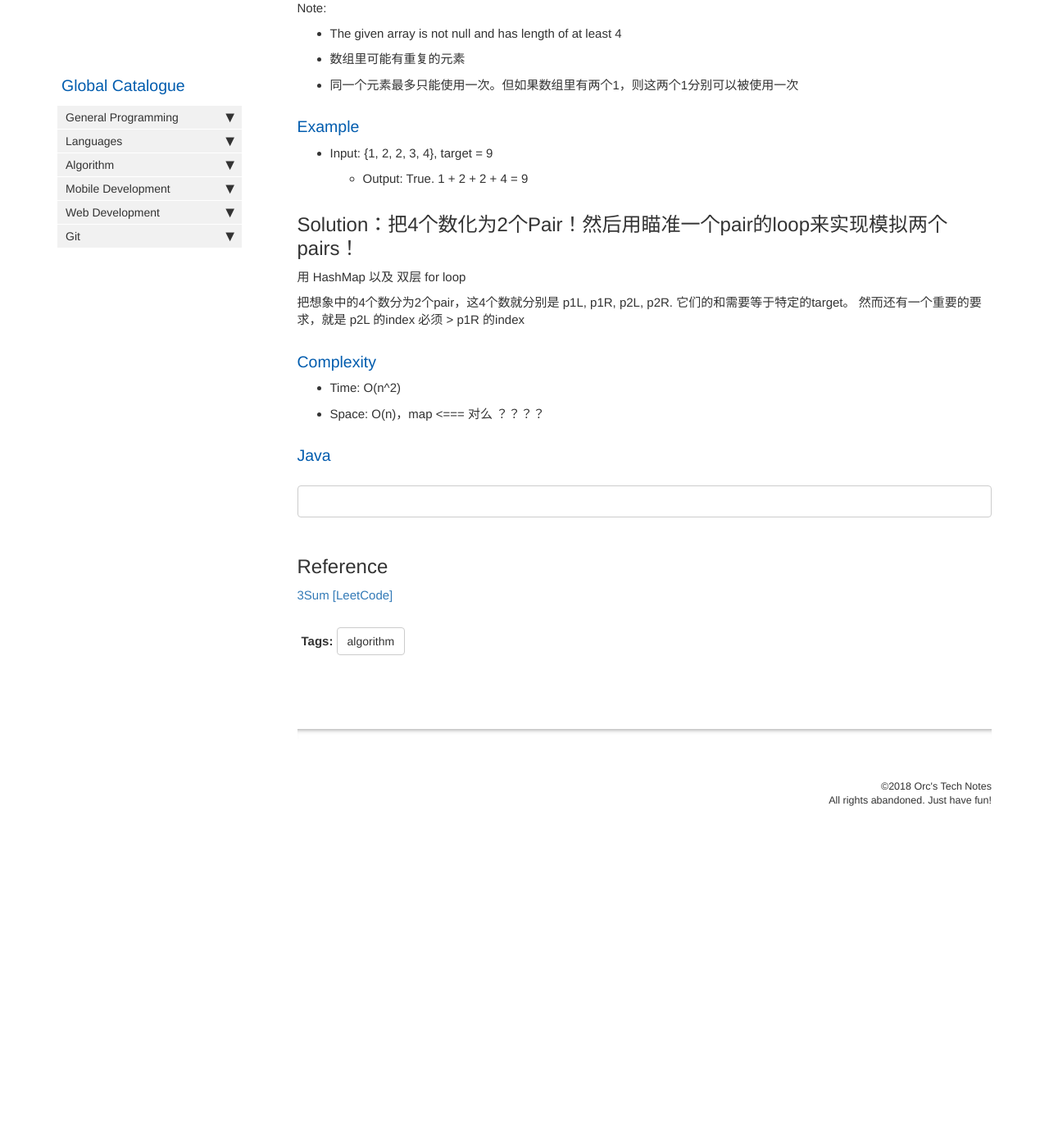
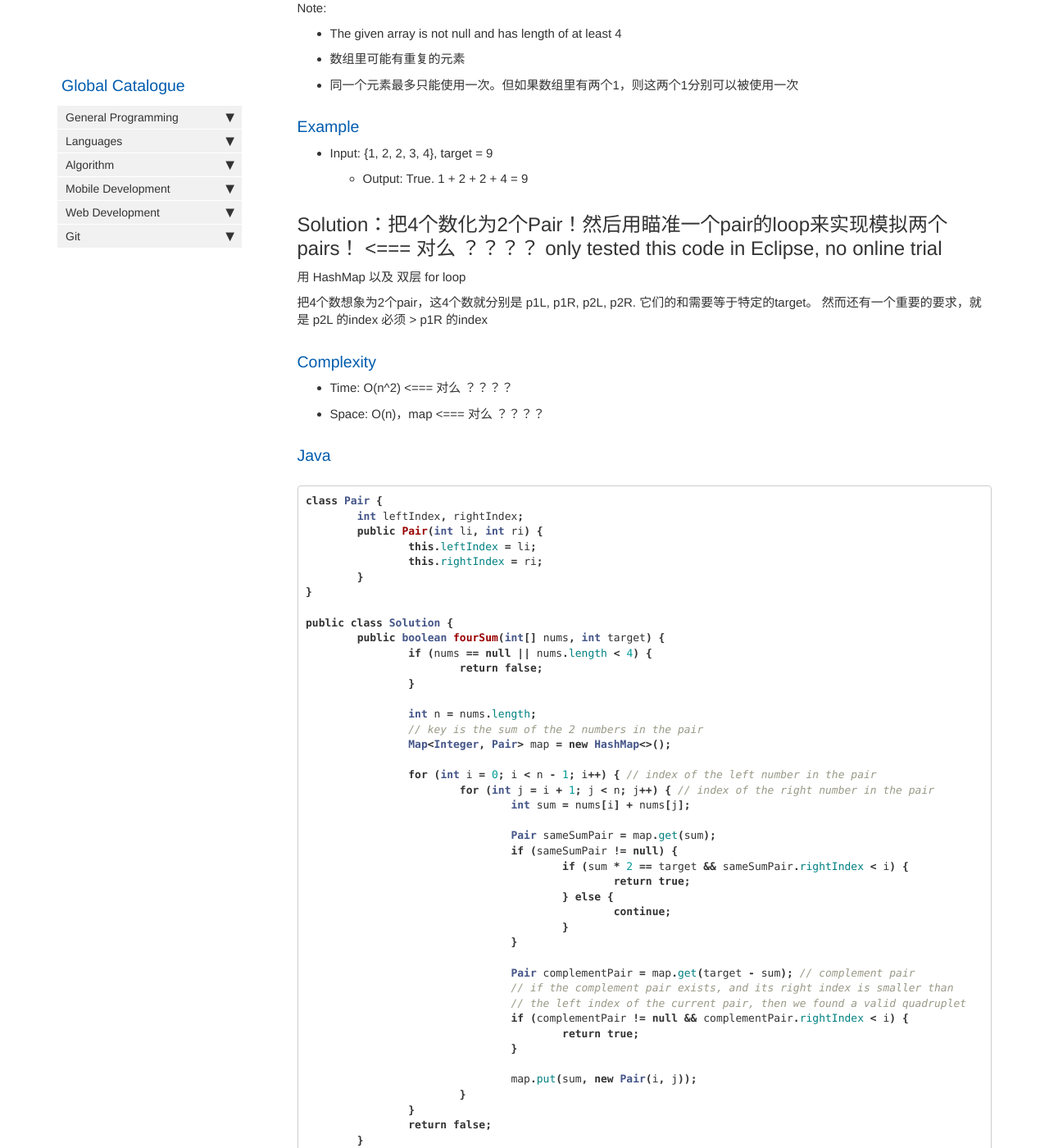
Before and after one commit to HungryOrc/hungryorc.github.io, a Jekyll site: the page built from pages/algorithm/algorithm_4Sum_existence.md, in a window 1280 px wide and 1400 px high, scrolled down 316 px. Shown: the whole window at 82% size. Built offline with Jekyll 4.4.1, drawn with Linux system fonts in a browser that asks for light colours; nearby versions of some CDN libraries; comment, search, counter and statistics services are not loaded; before the commit the page ends 1352 px from its top, so only the background shows below that; some of the changed text lies outside the part shown.

Commit message:
Update algorithm_4Sum_existence.md

````diff
--- a/pages/algorithm/algorithm_4Sum_existence.md
+++ b/pages/algorithm/algorithm_4Sum_existence.md
@@ -21,23 +21,76 @@ Note:
 * Input: {1, 2, 2, 3, 4}, target = 9
   * Output: True. 1 + 2 + 2 + 4 = 9
 
-## Solution：把4个数化为2个Pair！然后用瞄准一个pair的loop来实现模拟两个pairs！
+## Solution：把4个数化为2个Pair！然后用瞄准一个pair的loop来实现模拟两个pairs！    <=== 对么 ？？？？ only tested this code in Eclipse, no online trial
 
 用 HashMap 以及 双层 for loop
 
-把想象中的4个数分为2个pair，这4个数就分别是 p1L, p1R, p2L, p2R. 它们的和需要等于特定的target。
+把4个数想象为2个pair，这4个数就分别是 p1L, p1R, p2L, p2R. 它们的和需要等于特定的target。
 然而还有一个重要的要求，就是 p2L 的index 必须 > p1R 的index
 
 ### Complexity
-* Time: O(n^2)
+* Time: O(n^2) <=== 对么 ？？？？
 * Space: O(n)，map <=== 对么 ？？？？
 
 ### Java
 ```java
+class Pair {
+	int leftIndex, rightIndex;
+	public Pair(int li, int ri) {
+		this.leftIndex = li;
+		this.rightIndex = ri;
+	}
+}
 
+public class Solution {
+	public boolean fourSum(int[] nums, int target) {
+		if (nums == null || nums.length < 4) {
+			return false;
+		}
+
+		int n = nums.length;
+		// key is the sum of the 2 numbers in the pair
+		Map<Integer, Pair> map = new HashMap<>();
+
+		for (int i = 0; i < n - 1; i++) { // index of the left number in the pair
+			for (int j = i + 1; j < n; j++) { // index of the right number in the pair
+				int sum = nums[i] + nums[j];
+
+				Pair sameSumPair = map.get(sum);
+				if (sameSumPair != null) {
+					if (sum * 2 == target && sameSumPair.rightIndex < i) {
+						return true;
+					} else {
+						continue;
+					}
+				}
+
+				Pair complementPair = map.get(target - sum); // complement pair
+				// if the complement pair exists, and its right index is smaller than
+				// the left index of the current pair, then we found a valid quadruplet
+				if (complementPair != null && complementPair.rightIndex < i) {
+					return true;
+				}
+
+				map.put(sum, new Pair(i, j));
+			}
+		}
+		return false;
+	}
+
+
+	public static void main(String[] args) {
+		int[] nums = {1, 1, 2, 5, 11, 20, 4, -1};
+		int target = 37;
+
+		Solution solu = new Solution();
+
+		System.out.println(solu.fourSum(nums, target));
+	}
+}
 ```
 
 ## Reference
-[3Sum [LeetCode]](https://leetcode.com/problems/3sum/description/)
+Did not find this question online
 
 {% include links.html %}
````
